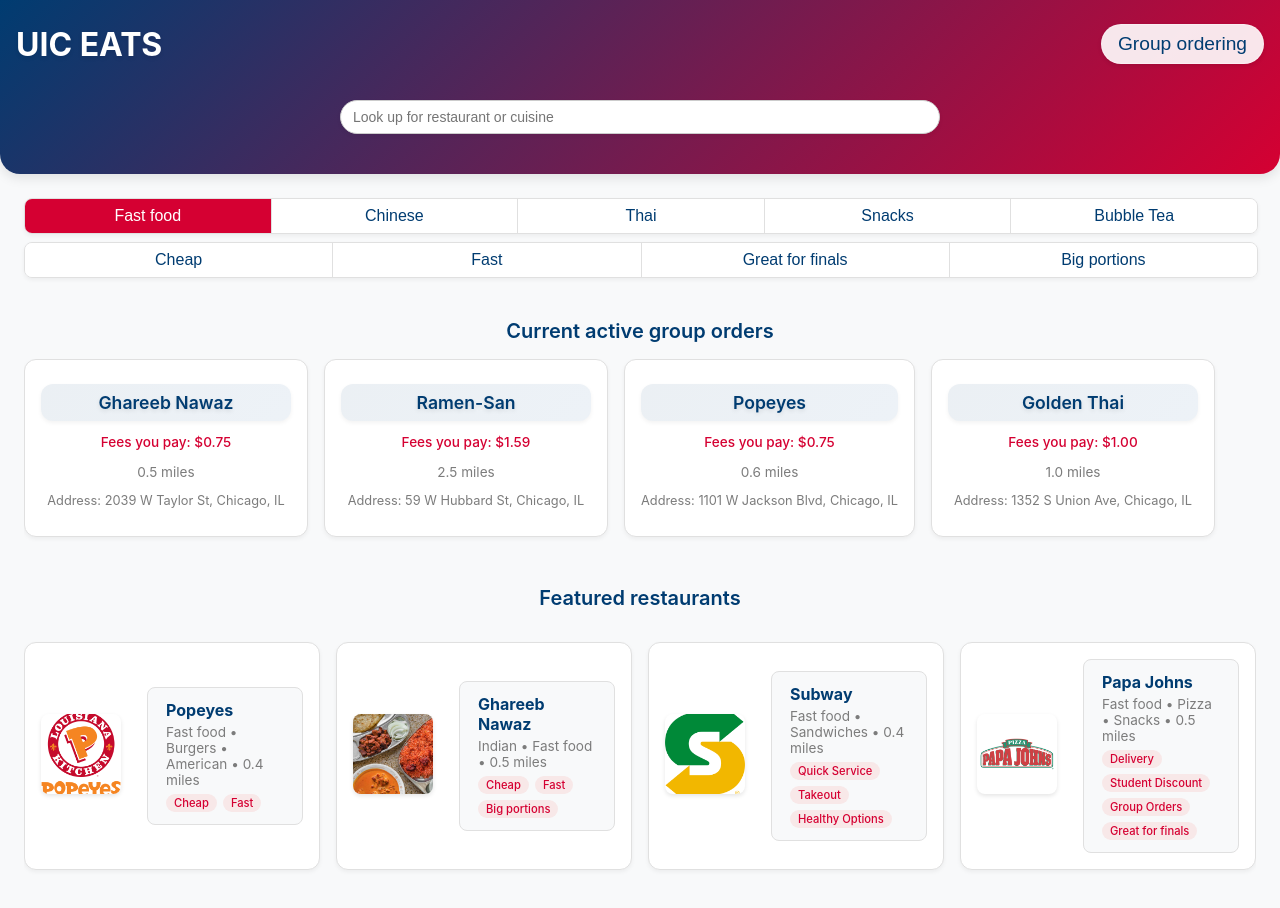
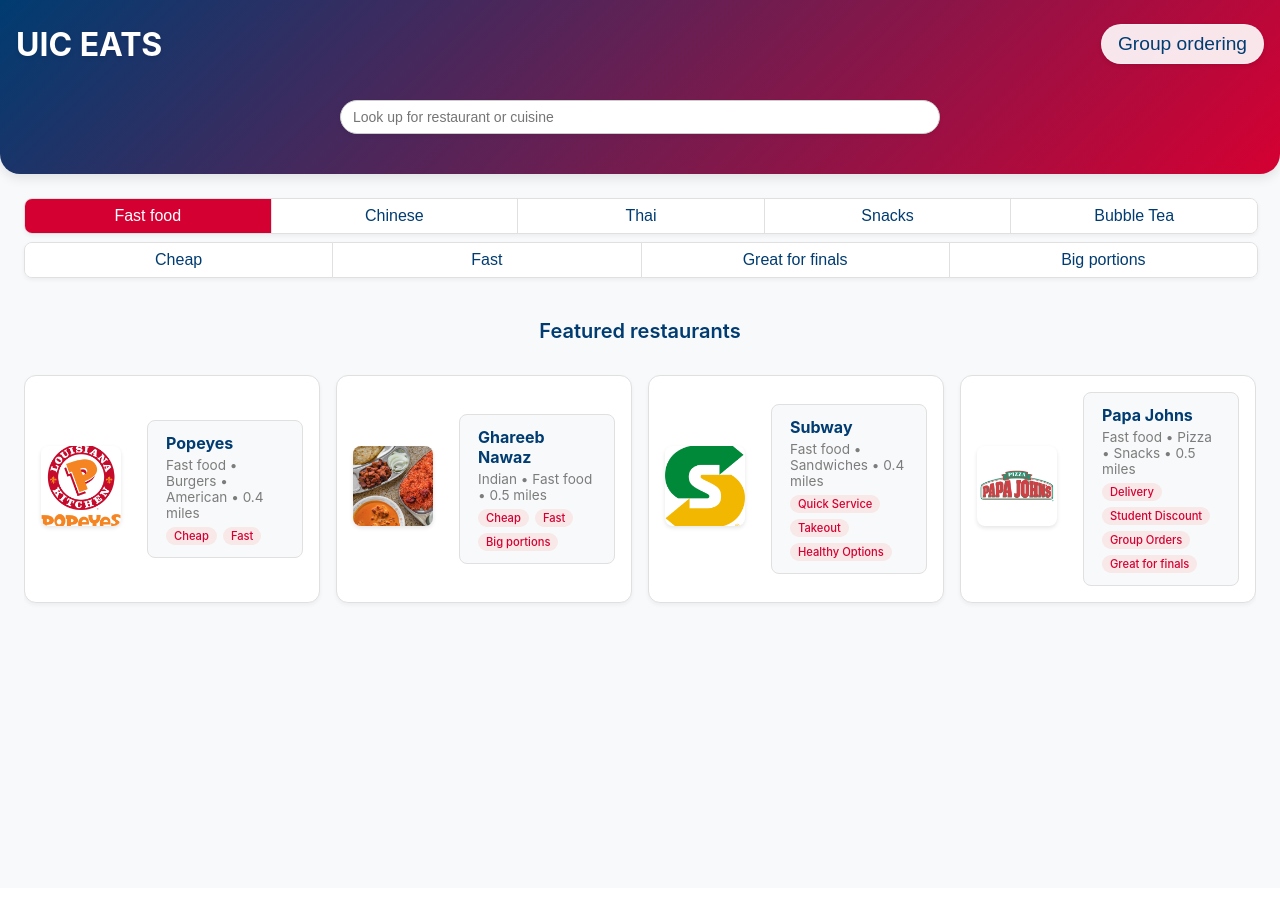
Before and after one commit to gnguye5-alt/uic-eats, a React (Create React App) app: page / in a window 1280 px wide. Shown: the top 908 px of the page. Built offline with nearby package versions, Linux system fonts and the light colour scheme.

Commit message:
remove current group on landing

```diff
--- a/src/Landing/Landing.js
+++ b/src/Landing/Landing.js
@@ -21,7 +21,7 @@
         setActiveCriteria={setActiveCriteria}
       />
 
-      <GroupOrders />
+      {/* <GroupOrders /> */}
 
       <Restaurants
         activeFood={activeFood}
```
